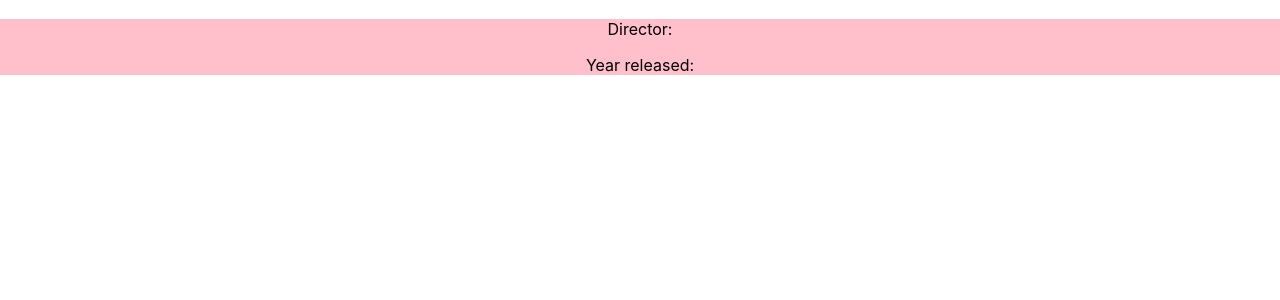
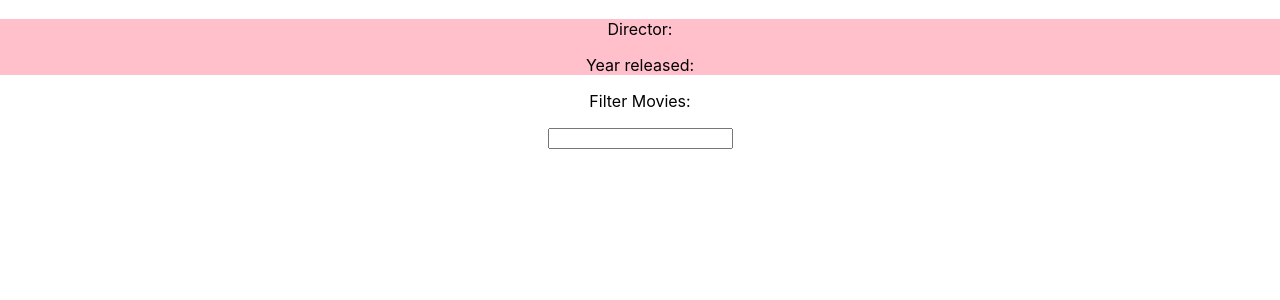
Before and after one commit to Kyra-christensen/react-movie-list-maker, a React (Create React App) app: page / in a window 1280 px wide. Shown: the top 300 px of the page. Built offline with nearby package versions, Linux system fonts and the light colour scheme.

Commit message:
added a filter component

```diff
--- a/src/App.js
+++ b/src/App.js
@@ -33,6 +33,7 @@ function App() {
   function handleDeleteMovie(id) {
     const index = allMovies.findIndex(movie => movie.id === id);
     allMovies.splice(index, 1);
+    setFilter('');
     setAllMovies([...allMovies]);
   }
 
@@ -56,6 +57,13 @@ function App() {
           color: movieFormColor
         }} />
       </div>
+      <div className='movie-filter'>
+        <p>Filter Movies:</p>
+        <input value={currentFilter} onChange={(e) => setFilter(e.target.value)} />
+      </div>
+      <div >
+
+      </div>
     </div>
   );
 }
```
